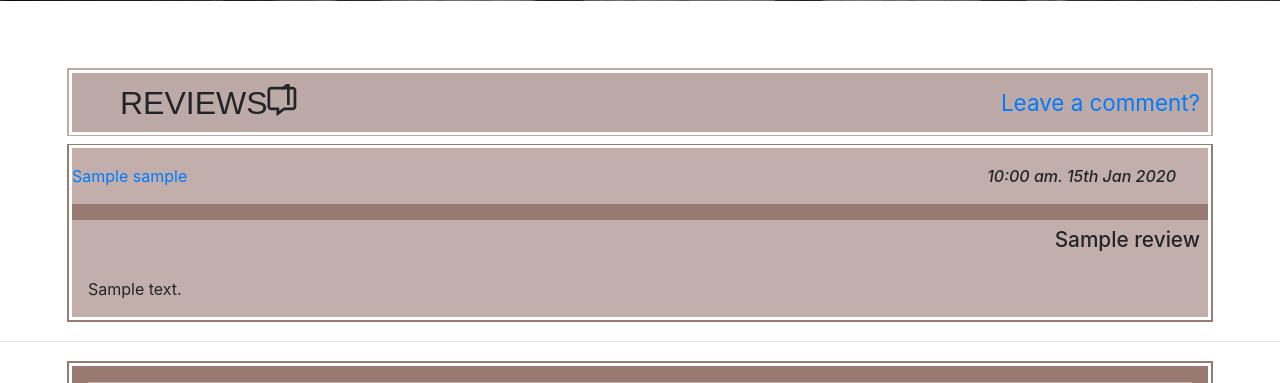
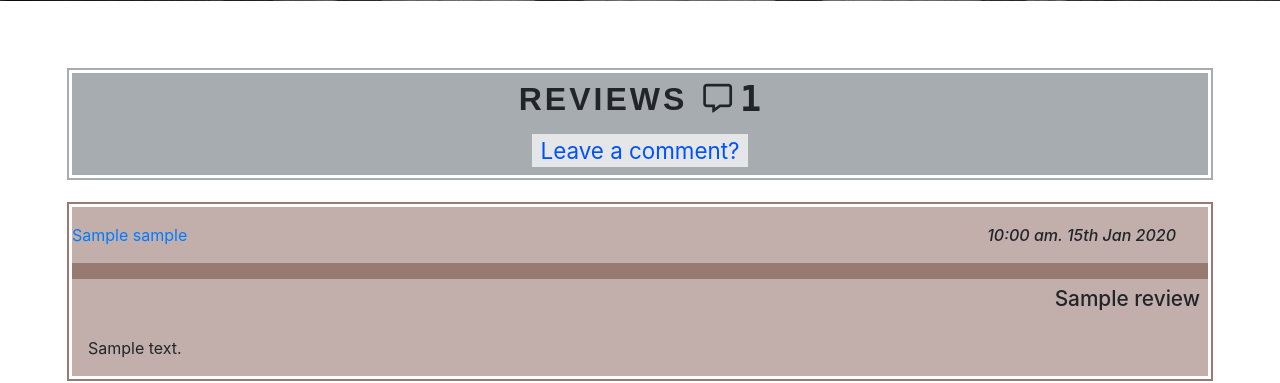
Before and after one commit to paulloy/whiskey_herald_msp3, a Flask app: page /whiskey/1 in a window 1280 px wide. Shown: the part 799-1182 px from the top of the page. Run offline with Flask 2, Linux system fonts and the light colour scheme; grey boxes marked "Sample" are stand-in pictures; a database or web service that is not in the repository returns one stand-in record (values such as "Sample title"); style sheets or scripts are compiled from the project's sources; some libraries are stand-ins or nearby versions.

Commit message:
Minor style changes made to #comments. Text is aligned to the center. Colors of font changed for better accessibility

```diff
--- a/static/css/whiskey.html/comments.css
+++ b/static/css/whiskey.html/comments.css
@@ -5,35 +5,52 @@
   margin-left: auto;
   margin-right: auto;
   margin-top: 1rem;
-  background-color: #BDAAA6;
+  background-color: #A7ACB1;
   display: flex;
   align-items: center;
-}
-#comments p:first-of-type {
-  color: #212529;
-  margin: 0;
-  margin-left: 2rem;
-  font-size: 2rem;
-  font-family: "Montserrat", sans-serif;
-  font-weight: 500;
+  justify-content: center;
+  margin-bottom: 1rem;
 }
 #comments a {
   margin-left: auto;
+  margin-right: auto;
   font-size: 1.4rem;
   padding-left: 0.5rem;
   padding-right: 0.5rem;
+  margin-top: 0.5rem;
+  margin-bottom: 0.5rem;
+  color: #0051ff;
+  background-color: rgba(255, 255, 255, 0.7);
 }
 #comments span {
   display: flex;
-  margin-left: 1rem;
-  margin-right: 2rem;
+  width: 100%;
   color: #212529;
   font-size: 1.8rem;
   height: 100%;
   align-items: center;
+  justify-content: center;
+}
+#comments span p:first-of-type {
+  color: #212529;
+  margin: 0;
+  font-size: 2rem;
+  font-family: "Montserrat", sans-serif;
+  font-weight: 600;
+  letter-spacing: 3px;
+  margin-left: 1rem;
+  margin-left: auto;
+}
+#comments span i {
+  margin-left: 1rem;
 }
 #comments span p:last-of-type {
-  margin-left: -1rem;
+  margin: 0;
+  font-family: monospace;
+  font-weight: 800;
+  font-size: 2.2rem;
+  margin-left: 0.5rem;
+  margin-right: auto;
 }
 
 @media only screen and (max-width: 1564px) {
@@ -58,10 +75,7 @@
     text-align: center;
   }
   #comments span {
-    margin-left: auto;
-    margin-right: auto;
     display: flex;
-    width: 4rem;
   }
 }
 
--- a/static/scss/whiskey.html/comments.scss
+++ b/static/scss/whiskey.html/comments.scss
@@ -19,33 +19,50 @@ $color5: #C2AFAB;
     margin-left: auto;
     margin-right: auto;
     margin-top: 1rem;
-    background-color: $color3;
+    background-color: #A7ACB1;
     display: flex;
     align-items: center;
-    p:first-of-type {
-        color: $black;
-        margin: 0;
-        margin-left: 2rem;
-        font-size: 2rem;
-        font-family: 'Montserrat', sans-serif;
-        font-weight: 500;
-    }
+    justify-content: center;
+    margin-bottom: 1rem;
     a {
         margin-left: auto;
+        margin-right: auto;
         font-size: 1.4rem;
         padding-left: 0.5rem;
         padding-right: 0.5rem;
+        margin-top: 0.5rem;
+        margin-bottom: 0.5rem;
+        color: rgb(0, 81, 255);
+        background-color: rgba(255, 255, 255, 0.7);
     }
     span {
         display: flex;
-        margin-left: 1rem;
-        margin-right: 2rem;
+        width: 100%;
         color: $black;
         font-size: 1.8rem;
         height: 100%;
         align-items: center;
+        justify-content: center;
+        p:first-of-type {
+            color: $black;
+            margin: 0;
+            font-size: 2rem;
+            font-family: 'Montserrat', sans-serif;
+            font-weight: 600;
+            letter-spacing: 3px;
+            margin-left: 1rem;
+            margin-left: auto;
+        }
+        i {
+            margin-left: 1rem;
+        }
         p:last-of-type {
-            margin-left: -1rem;
+            margin: 0;
+            font-family: monospace;
+            font-weight: 800;
+            font-size: 2.2rem;
+            margin-left: 0.5rem;
+            margin-right: auto;
         }
     }
 }
@@ -71,10 +88,7 @@ $color5: #C2AFAB;
             text-align: center;
         }
         span {
-            margin-left: auto;
-            margin-right: auto;
             display: flex;
-            width: 4rem;
         }
     }
 }
```
Also changed, not shown: 1 other file.
